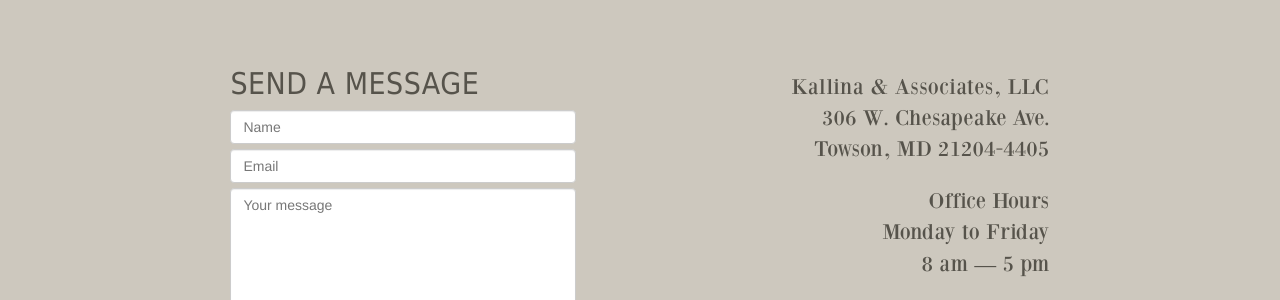
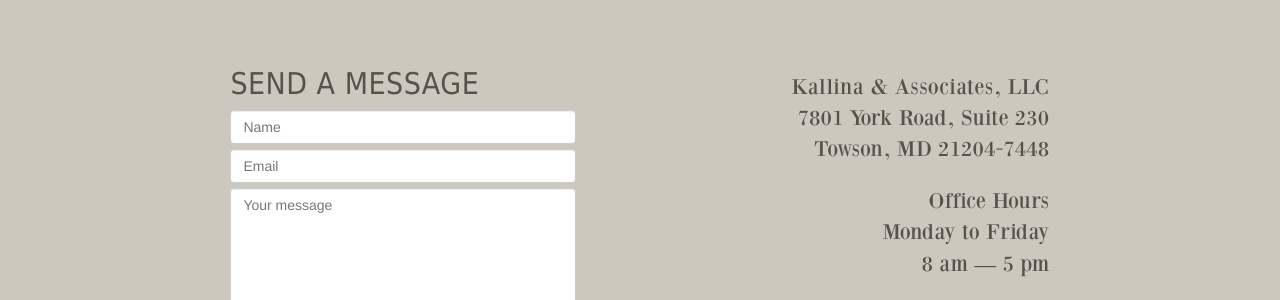
Before and after one commit to Kallina-and-Associates/Kallina-and-Associates.github.io, a Jekyll site: the page built from index.html, in a window 1280 px wide and 900 px high, scrolled down 4011 px. Shown: the part 313-613 px from the top of the window. Built offline with Jekyll 4.4.1, drawn with Linux system fonts in a browser that asks for light colours.

Commit message:
Fix address

```diff
--- a/_includes/layouts/contact.html
+++ b/_includes/layouts/contact.html
@@ -30,8 +30,8 @@
     <div id="contact-info">
       <address>
         Kallina &amp; Associates, LLC<br>
-        306 W. Chesapeake Ave.<br>
-        Towson, MD 21204-4405
+        7801 York Road, Suite 230<br>
+        Towson, MD 21204-7448
       </address>
 
       <address>
--- a/_includes/layouts/footer.html
+++ b/_includes/layouts/footer.html
@@ -20,7 +20,7 @@
 
   <div id="printable-contact">
     <div>Kallina &amp; Associates, LLC
-      &bull; 100 West Road, Suite 202 &bull; Towson, Maryland 21204</div>
+      &bull; 7801 York Road, Suite 230 &bull; Towson, Maryland 21204</div>
     <div><span class="small">phone</span> 410.377.2170
       &bull; <span class="small">fax</span> 443.797.1147</div>
     <div><br />Office Hours: Monday to Friday, 8 am &mdash; 5 pm</div>
```
Also changed, not shown: 1 other file.
